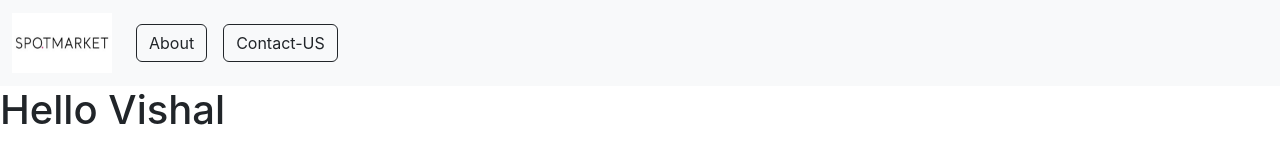
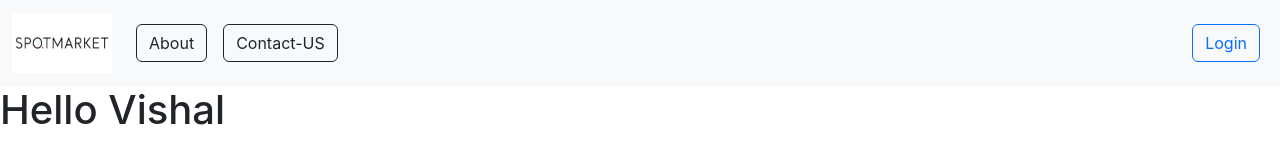
Before and after one commit to Vishal2970/E-Commerce-Fullstack, a React (Create React App) app: page / in a window 1280 px wide. Shown: the top 160 px of the page. Built offline with nearby package versions, Linux system fonts and the light colour scheme.

Commit message:
added property to show hide register/signup from props

```diff
--- a/src/App.js
+++ b/src/App.js
@@ -10,7 +10,7 @@ import { ContactUs } from "./Pages/ContactUs";
 function App() {
   return (
     <BrowserRouter>
-      <NavBar isregister="true"/>
+      <NavBar isVisible={true}/>
       <Routes>
         <Route path="/" element={<Home Name ="Vishal"/>} />
         <Route path="/login" element={<Login />} />
--- a/src/Components/NavBar.jsx
+++ b/src/Components/NavBar.jsx
@@ -2,10 +2,9 @@ import { useLocation } from "react-router-dom";
 
 export function NavBar(props) {
   const location = useLocation();
-//   const ispermisson = props.register;
   const currentPath = location.pathname;
+
   return (
-    <>
     <nav className="navbar navbar-expand-lg bg-body-tertiary">
       <div className="container-fluid">
         <a className="navbar-brand" href="/">
@@ -51,10 +50,11 @@ export function NavBar(props) {
               )}
             </li>
           </ul>
-            {props.register === "true" && (
+          {props.isVisible ? (
             <div className="d-flex">
               <ul className="navbar-nav me-auto mb-2 mb-lg-0">
                 {currentPath !== "/login" && currentPath !== "/signup" && (
+                  <li className="nav-item">
                     <a
                       className="btn btn-outline-primary m-2"
                       href="/login"
@@ -62,13 +62,13 @@ export function NavBar(props) {
                     >
                       Login
                     </a>
+                  </li>
                 )}
               </ul>
             </div>
-            )}
+          ) : null}
         </div>
       </div>
     </nav>
-    </>
   );
 }
```
Lines whose indentation alone changed are shown as unchanged.
